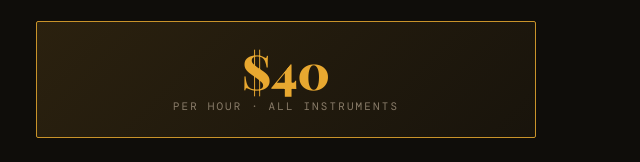
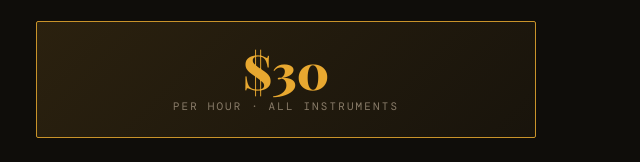
Before and after one commit to surfgod/nathaniel-woodwinds, a plain HTML site: page index.html in a window 1280 px wide. Shown: the part 3178-3340 px from the top of the page, 624-1264 px from the left. Drawn offline with nearby package versions, Linux system fonts and the light colour scheme; a web font is replaced by a local one.

Commit message:
Change price from $40 to $30

```diff
--- a/index.html
+++ b/index.html
@@ -733,7 +733,7 @@
             </ul>
           </div>
           <div class="price-callout">
-            <div class="price-amount">$40</div>
+            <div class="price-amount">$30</div>
             <div class="price-period">Per Hour · All Instruments</div>
           </div>
         </div>
```
